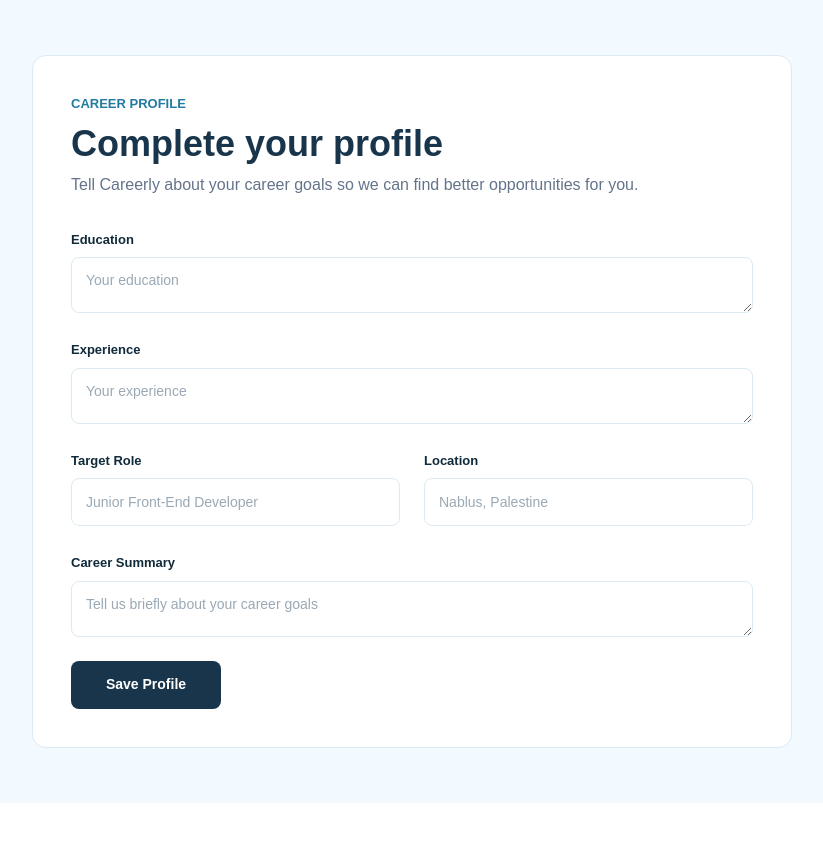
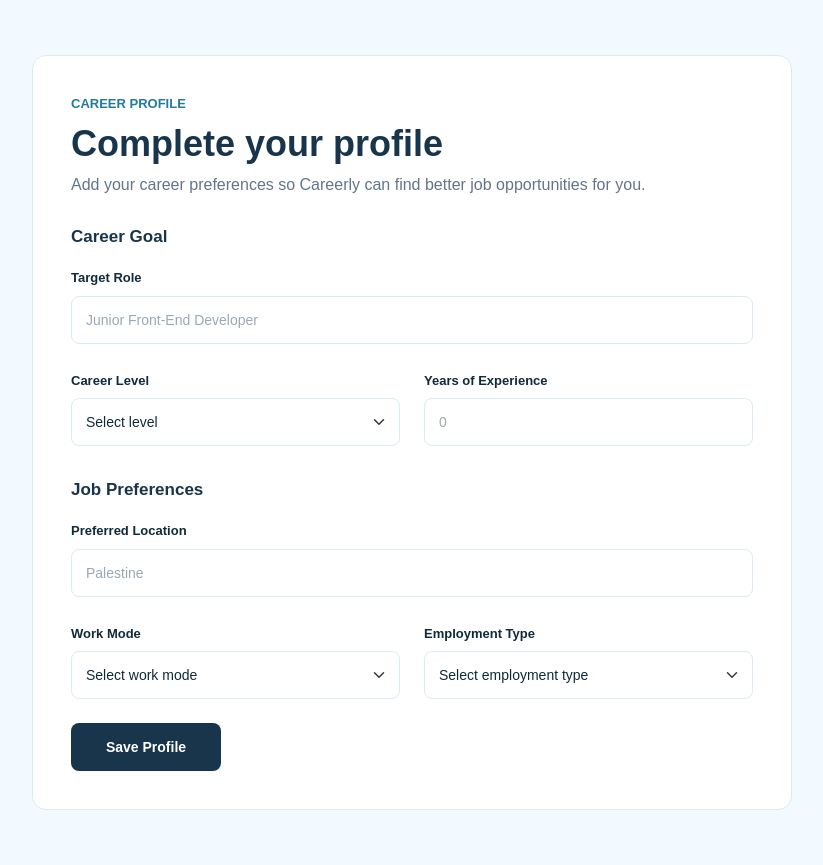
Before and after one commit to wejhatim-tech/Careerly, a Django app: template careerly_app/templates/profile.html in a window 1280 px wide. Shown: the part 76-941 px from the top of the page, without its empty margins (228-1051 px from the left). Before the commit the page ends 824 px from the top, so only its background shows below. Run offline with Django 5.2, Linux system fonts and the light colour scheme; the template is opened without the code that fills it, so the values that code supplies are empty.

Commit message:
Build user profile page and job preferences

```diff
--- a/careerly_app/static/css/style.css
+++ b/careerly_app/static/css/style.css
@@ -668,3 +668,15 @@ body {
         width: 100%;
     }
 }
+.profile-section-title {
+    color: var(--primary);
+    font-size: 17px;
+    font-weight: 700;
+    margin-top: 10px;
+    margin-bottom: 18px;
+}
+
+.profile-view-title {
+    margin-top: 28px;
+    padding-top: 5px;
+}
--- a/careerly_app/templates/profile.html
+++ b/careerly_app/templates/profile.html
@@ -29,36 +29,67 @@
                 <div class="profile-form-container">
                     <p class="profile-label">Career Profile</p>
                     <h1>Complete your profile</h1>
-                    <p class="profile-form-text">Tell Careerly about your career goals so we can find better opportunities for you.</p>
+                    <p class="profile-form-text">Add your career preferences so Careerly can find better job opportunities for you.</p>
 
                     <form action="/profile/create" method="POST">
                         {% csrf_token %}
 
-                        <div class="mb-4">
-                            <label class="form-label">Education</label>
-                            <textarea name="education" class="form-control careerly-input profile-textarea" placeholder="Your education"></textarea>
-                        </div>
+                        <!-- Career Goal -->
+                        <h3 class="profile-section-title">Career Goal</h3>
 
                         <div class="mb-4">
-                            <label class="form-label">Experience</label>
-                            <textarea name="experience" class="form-control careerly-input profile-textarea" placeholder="Your experience"></textarea>
+                            <label class="form-label">Target Role</label>
+                            <input type="text" name="target_role" class="form-control careerly-input" placeholder="Junior Front-End Developer">
                         </div>
 
                         <div class="row">
                             <div class="col-md-6 mb-4">
-                                <label class="form-label">Target Role</label>
-                                <input type="text" name="target_role" class="form-control careerly-input" placeholder="Junior Front-End Developer">
+                                <label class="form-label">Career Level</label>
+                                <select name="career_level" class="form-select careerly-input">
+                                    <option value="">Select level</option>
+                                    <option value="intern">Intern</option>
+                                    <option value="entry">Entry Level</option>
+                                    <option value="junior">Junior</option>
+                                    <option value="mid">Mid Level</option>
+                                    <option value="senior">Senior</option>
+                                </select>
                             </div>
 
                             <div class="col-md-6 mb-4">
-                                <label class="form-label">Location</label>
-                                <input type="text" name="location" class="form-control careerly-input" placeholder="Nablus, Palestine">
+                                <label class="form-label">Years of Experience</label>
+                                <input type="number" name="years_experience" min="0" class="form-control careerly-input" placeholder="0">
                             </div>
                         </div>
 
+                        <!-- Job Preferences -->
+                        <h3 class="profile-section-title">Job Preferences</h3>
+
                         <div class="mb-4">
-                            <label class="form-label">Career Summary</label>
-                            <textarea name="bio" class="form-control careerly-input profile-bio" placeholder="Tell us briefly about your career goals"></textarea>
+                            <label class="form-label">Preferred Location</label>
+                            <input type="text" name="preferred_location" class="form-control careerly-input" placeholder="Palestine">
+                        </div>
+
+                        <div class="row">
+                            <div class="col-md-6 mb-4">
+                                <label class="form-label">Work Mode</label>
+                                <select name="work_mode" class="form-select careerly-input">
+                                    <option value="">Select work mode</option>
+                                    <option value="remote">Remote</option>
+                                    <option value="hybrid">Hybrid</option>
+                                    <option value="onsite">On-site</option>
+                                </select>
+                            </div>
+
+                            <div class="col-md-6 mb-4">
+                                <label class="form-label">Employment Type</label>
+                                <select name="employment_type" class="form-select careerly-input">
+                                    <option value="">Select employment type</option>
+                                    <option value="full_time">Full-time</option>
+                                    <option value="part_time">Part-time</option>
+                                    <option value="internship">Internship</option>
+                                    <option value="contract">Contract</option>
+                                </select>
+                            </div>
                         </div>
 
                         <button type="submit" class="btn save-profile-btn">Save Profile</button>
@@ -71,36 +102,64 @@
                 <div class="profile-form-container">
                     <p class="profile-label">Career Profile</p>
                     <h1>Edit your profile</h1>
-                    <p class="profile-form-text">Keep your information updated to improve your Careerly recommendations.</p>
+                    <p class="profile-form-text">Update your career preferences to improve your job matches.</p>
 
                     <form action="/profile/edit" method="POST">
                         {% csrf_token %}
 
-                        <div class="mb-4">
-                            <label class="form-label">Education</label>
-                            <textarea name="education" class="form-control careerly-input profile-textarea">{{ profile.education }}</textarea>
-                        </div>
+                        <!-- Career Goal -->
+                        <h3 class="profile-section-title">Career Goal</h3>
 
                         <div class="mb-4">
-                            <label class="form-label">Experience</label>
-                            <textarea name="experience" class="form-control careerly-input profile-textarea">{{ profile.experience }}</textarea>
+                            <label class="form-label">Target Role</label>
+                            <input type="text" name="target_role" class="form-control careerly-input" value="{{ profile.target_role }}">
                         </div>
 
                         <div class="row">
                             <div class="col-md-6 mb-4">
-                                <label class="form-label">Target Role</label>
-                                <input type="text" name="target_role" class="form-control careerly-input" value="{{ profile.target_role }}">
+                                <label class="form-label">Career Level</label>
+                                <select name="career_level" class="form-select careerly-input">
+                                    <option value="intern" {% if profile.career_level == 'intern' %}selected{% endif %}>Intern</option>
+                                    <option value="entry" {% if profile.career_level == 'entry' %}selected{% endif %}>Entry Level</option>
+                                    <option value="junior" {% if profile.career_level == 'junior' %}selected{% endif %}>Junior</option>
+                                    <option value="mid" {% if profile.career_level == 'mid' %}selected{% endif %}>Mid Level</option>
+                                    <option value="senior" {% if profile.career_level == 'senior' %}selected{% endif %}>Senior</option>
+                                </select>
                             </div>
 
                             <div class="col-md-6 mb-4">
-                                <label class="form-label">Location</label>
-                                <input type="text" name="location" class="form-control careerly-input" value="{{ profile.location }}">
+                                <label class="form-label">Years of Experience</label>
+                                <input type="number" name="years_experience" min="0" class="form-control careerly-input" value="{{ profile.years_experience }}">
                             </div>
                         </div>
 
+                        <!-- Job Preferences -->
+                        <h3 class="profile-section-title">Job Preferences</h3>
+
                         <div class="mb-4">
-                            <label class="form-label">Career Summary</label>
-                            <textarea name="bio" class="form-control careerly-input profile-bio">{{ profile.bio }}</textarea>
+                            <label class="form-label">Preferred Location</label>
+                            <input type="text" name="preferred_location" class="form-control careerly-input" value="{{ profile.preferred_location }}">
+                        </div>
+
+                        <div class="row">
+                            <div class="col-md-6 mb-4">
+                                <label class="form-label">Work Mode</label>
+                                <select name="work_mode" class="form-select careerly-input">
+                                    <option value="remote" {% if profile.work_mode == 'remote' %}selected{% endif %}>Remote</option>
+                                    <option value="hybrid" {% if profile.work_mode == 'hybrid' %}selected{% endif %}>Hybrid</option>
+                                    <option value="onsite" {% if profile.work_mode == 'onsite' %}selected{% endif %}>On-site</option>
+                                </select>
+                            </div>
+
+                            <div class="col-md-6 mb-4">
+                                <label class="form-label">Employment Type</label>
+                                <select name="employment_type" class="form-select careerly-input">
+                                    <option value="full_time" {% if profile.employment_type == 'full_time' %}selected{% endif %}>Full-time</option>
+                                    <option value="part_time" {% if profile.employment_type == 'part_time' %}selected{% endif %}>Part-time</option>
+                                    <option value="internship" {% if profile.employment_type == 'internship' %}selected{% endif %}>Internship</option>
+                                    <option value="contract" {% if profile.employment_type == 'contract' %}selected{% endif %}>Contract</option>
+                                </select>
+                            </div>
                         </div>
 
                         <div class="d-flex gap-2">
@@ -117,7 +176,7 @@
                     <div>
                         <p class="profile-label">Career Profile</p>
                         <h1>My Profile</h1>
-                        <p>Keep your career information updated so Careerly can find better opportunities for you.</p>
+                        <p>Your profile helps Careerly find jobs that match your goals and preferences.</p>
                     </div>
 
                     <a href="/profile?edit=true" class="btn profile-edit-btn">Edit Profile</a>
@@ -135,30 +194,41 @@
                         </div>
                     </div>
 
+                    <h3 class="profile-section-title profile-view-title">Career Goal</h3>
+
                     <div class="row profile-details">
-                        <div class="col-md-6">
+                        <div class="col-md-4">
                             <span>Target Role</span>
                             <p>{{ profile.target_role }}</p>
                         </div>
 
-                        <div class="col-md-6">
-                            <span>Location</span>
-                            <p>{{ profile.location }}</p>
+                        <div class="col-md-4">
+                            <span>Career Level</span>
+                            <p>{{ profile.career_level|title }}</p>
                         </div>
 
-                        <div class="col-md-6">
-                            <span>Education</span>
-                            <p>{{ profile.education }}</p>
+                        <div class="col-md-4">
+                            <span>Years of Experience</span>
+                            <p>{{ profile.years_experience }}</p>
+                        </div>
+                    </div>
+
+                    <h3 class="profile-section-title profile-view-title">Job Preferences</h3>
+
+                    <div class="row profile-details">
+                        <div class="col-md-4">
+                            <span>Preferred Location</span>
+                            <p>{{ profile.preferred_location }}</p>
                         </div>
 
-                        <div class="col-md-6">
-                            <span>Experience</span>
-                            <p>{{ profile.experience }}</p>
+                        <div class="col-md-4">
+                            <span>Work Mode</span>
+                            <p>{{ profile.work_mode|title }}</p>
                         </div>
 
-                        <div class="col-12">
-                            <span>Career Summary</span>
-                            <p>{{ profile.bio|default:"No career summary added yet." }}</p>
+                        <div class="col-md-4">
+                            <span>Employment Type</span>
+                            <p>{{ profile.employment_type|title }}</p>
                         </div>
                     </div>
                 </div>
@@ -166,7 +236,7 @@
                 <!-- Skills -->
                 <div class="profile-card skills-card">
                     <h3>Skills</h3>
-                    <p class="skills-description">Add the skills that Careerly should consider when finding jobs for you.</p>
+                    <p class="skills-description">Add the skills Careerly should use when searching for jobs.</p>
 
                     <form action="/profile/skill/add" method="POST" class="skill-form">
                         {% csrf_token %}
@@ -191,6 +261,7 @@
                 </div>
 
             {% endif %}
+
         </div>
     </main>
 
```
